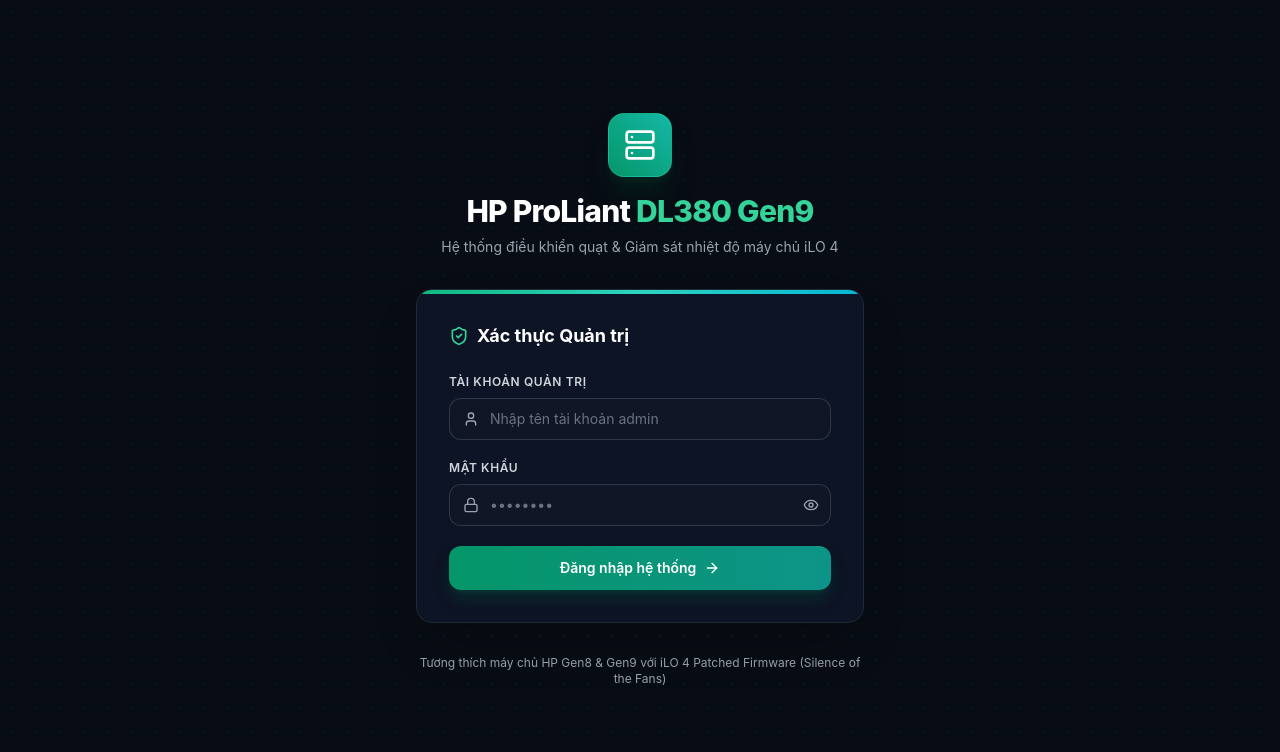
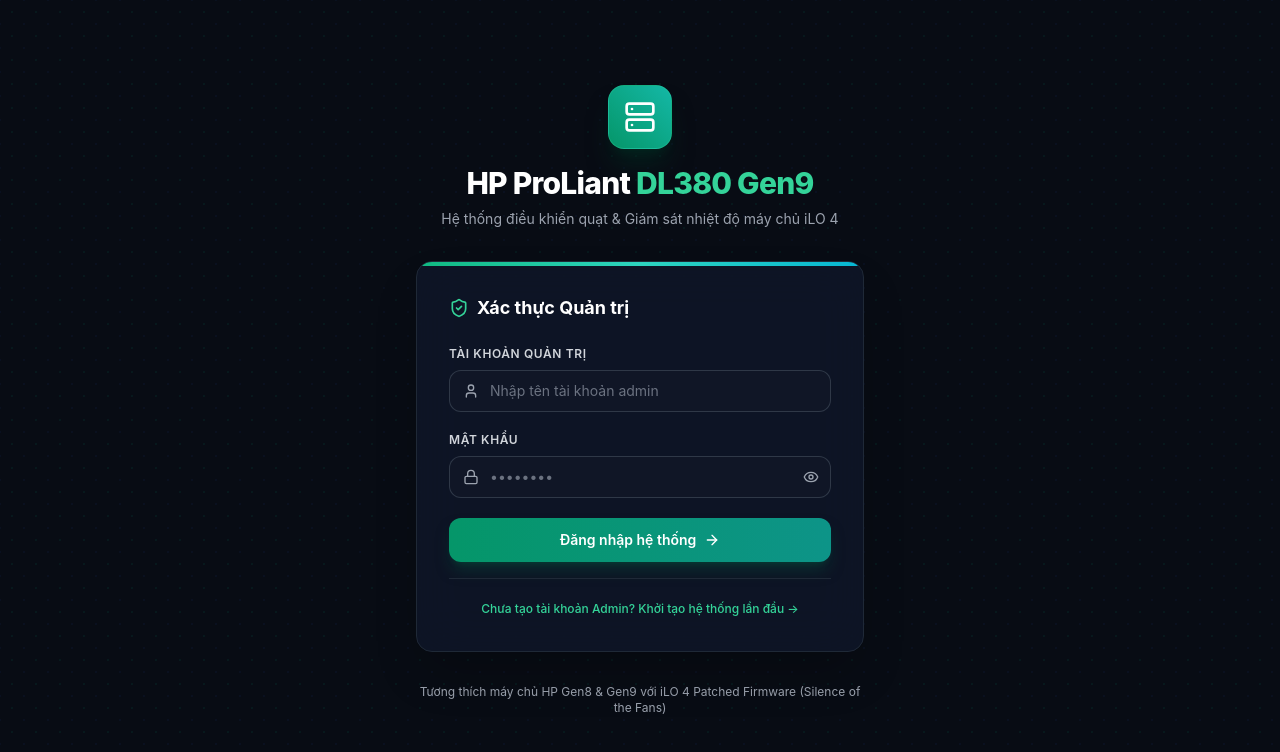
Before and after one commit to vietnamvps/ilo-fan-controller, a Next.js app: page /login in a window 1280 px wide. Shown: the top 752 px of the page. Built offline with nearby package versions, Linux system fonts and the light colour scheme; no server answers.

Commit message:
fix: Copy full node_modules to runner and handle database errors gracefully

```diff
--- a/src/app/api/auth/status/route.ts
+++ b/src/app/api/auth/status/route.ts
@@ -4,9 +4,18 @@ import { hasAdminUser } from "../../../../lib/storage";
 export const dynamic = "force-dynamic";
 
 export async function GET() {
-  const hasAdmin = hasAdminUser();
-  return NextResponse.json({
-    needsSetup: !hasAdmin,
-    hasAdmin,
-  });
+  try {
+    const hasAdmin = hasAdminUser();
+    return NextResponse.json({
+      needsSetup: !hasAdmin,
+      hasAdmin,
+    });
+  } catch (err: unknown) {
+    console.error("Lỗi kiểm tra trạng thái Admin:", err);
+    return NextResponse.json({
+      needsSetup: true,
+      hasAdmin: false,
+      error: err instanceof Error ? err.message : String(err),
+    });
+  }
 }
--- a/src/app/layout.tsx
+++ b/src/app/layout.tsx
@@ -1,8 +1,3 @@
-declare module "*.css" {
-  const classes: { [key: string]: string };
-  export default classes;
-}
-
 import type { Metadata } from "next";
 import "./globals.css";
 
--- a/src/app/login/page.tsx
+++ b/src/app/login/page.tsx
@@ -1,6 +1,7 @@
 "use client";
 
 import React, { useState, useEffect } from "react";
+import Link from "next/link";
 import { useRouter } from "next/navigation";
 import { Server, Lock, User, Eye, EyeOff, ShieldCheck, ArrowRight, AlertCircle } from "lucide-react";
 
@@ -166,6 +167,15 @@ export default function LoginPage() {
               )}
             </button>
           </form>
+
+          <div className="mt-4 pt-4 border-t border-gray-800 text-center">
+            <Link
+              href="/setup"
+              className="text-xs text-emerald-400 hover:text-emerald-300 font-medium inline-flex items-center space-x-1"
+            >
+              <span>Chưa tạo tài khoản Admin? Khởi tạo hệ thống lần đầu →</span>
+            </Link>
+          </div>
         </div>
 
         {/* Footer info */}
--- a/src/lib/db.ts
+++ b/src/lib/db.ts
@@ -13,6 +13,7 @@ let dbInstance: Database.Database | null = null;
 export function getDb(): Database.Database {
   if (dbInstance) return dbInstance;
 
+  try {
     if (!fs.existsSync(DATA_DIR)) {
       fs.mkdirSync(DATA_DIR, { recursive: true });
     }
@@ -22,6 +23,10 @@ export function getDb(): Database.Database {
 
     initDb(dbInstance);
     return dbInstance;
+  } catch (err) {
+    console.error("Lỗi khởi tạo SQLite Database tại", DB_PATH, ":", err);
+    throw err;
+  }
 }
 
 function initDb(db: Database.Database) {
```
Also changed, not shown: 1 other file (tests, documents, lock files or other folders). Lines whose indentation alone changed are shown as unchanged.
